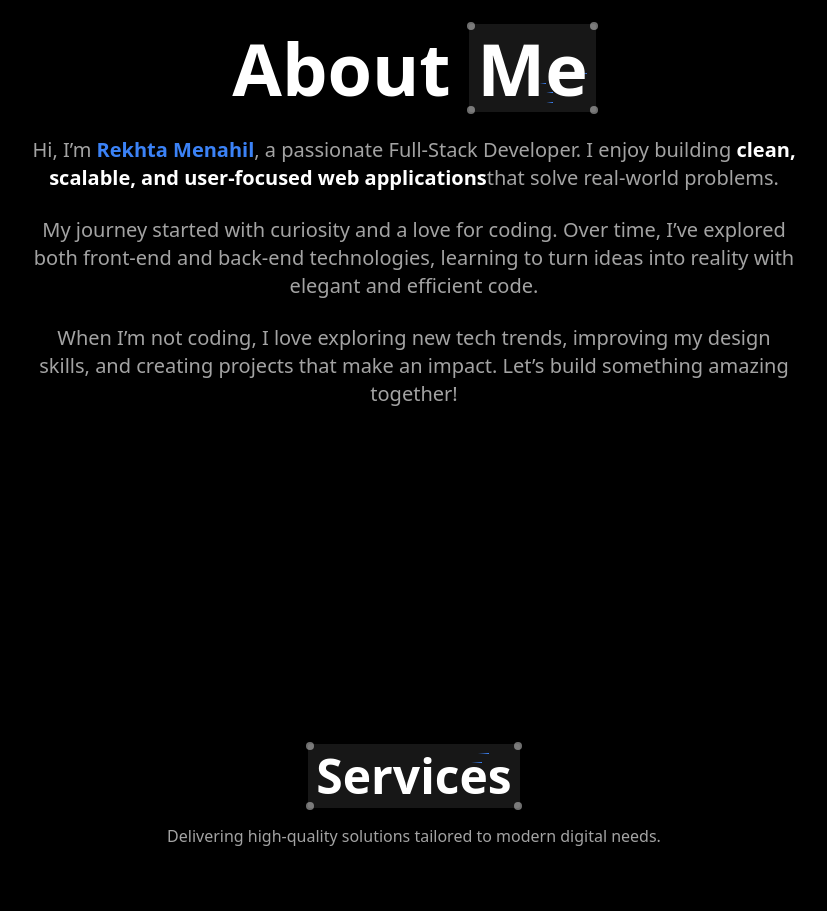
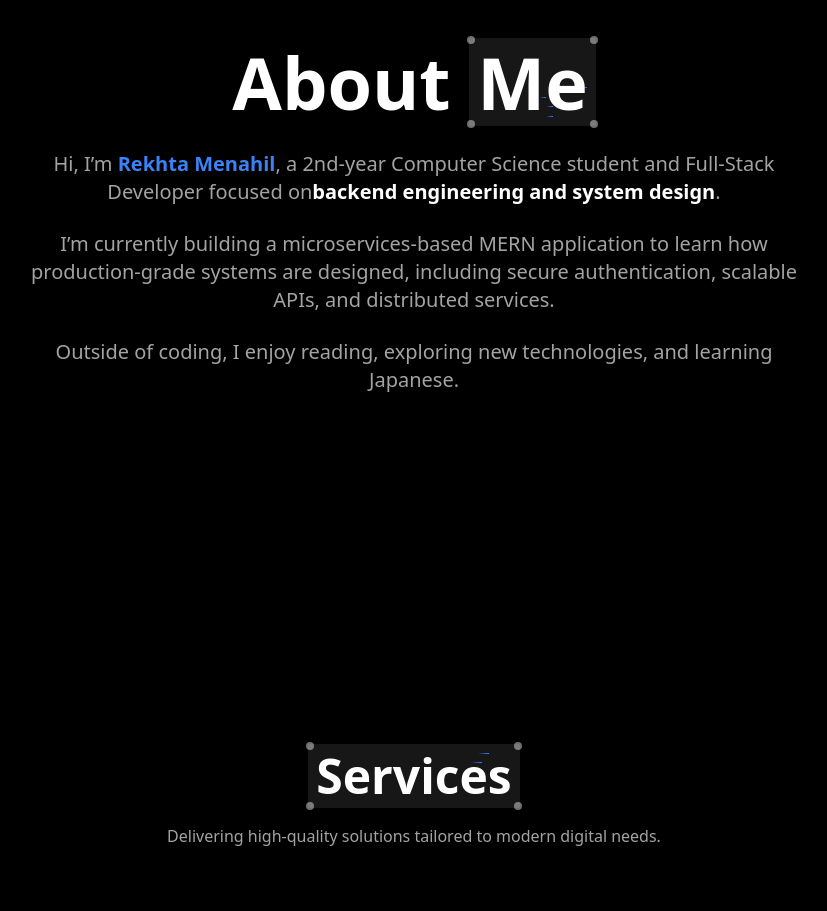
Before and after one commit to rikhtaa/Portfolio, a Next.js app in the folder my-app/: page / in a window 1280 px wide. Shown: the part 1240-2151 px from the top of the page, without its empty margins (226-1053 px from the left). Built offline with nearby package versions, Linux system fonts and the light colour scheme.

Commit message:
update about me

```diff
--- a/my-app/components/About.jsx
+++ b/my-app/components/About.jsx
@@ -11,21 +11,20 @@ export  function About() {
           About <Cover>Me</Cover>
         </h1>
 
-        <p className="text-neutral-400 text-lg sm:text-xl leading-relaxed mb-6">
-          Hi, I’m <span className="text-blue-500 font-semibold">Rekhta Menahil</span>, a passionate Full-Stack Developer.
-          I enjoy building <span className="font-semibold text-white">clean, scalable, and user-focused web applications</span>
-          that solve real-world problems.
-        </p>
+        <p class="text-neutral-400 text-lg sm:text-xl leading-relaxed mb-6">
+  Hi, I’m <span class="text-blue-500 font-semibold">Rekhta Menahil</span>, a 2nd-year Computer Science student and Full-Stack Developer focused on
+  <span class="font-semibold text-white">backend engineering and system design</span>.
+</p>
 
-        <p className="text-neutral-400 text-lg sm:text-xl leading-relaxed mb-6">
-          My journey started with curiosity and a love for coding. Over time, I’ve explored both front-end and back-end technologies,
-          learning to turn ideas into reality with elegant and efficient code.
-        </p>
+<p class="text-neutral-400 text-lg sm:text-xl leading-relaxed mb-6">
+  I’m currently building a microservices-based MERN application to learn how production-grade systems are designed,
+  including secure authentication, scalable APIs, and distributed services.
+</p>
 
-        <p className="text-neutral-400 text-lg sm:text-xl leading-relaxed">
-          When I’m not coding, I love exploring new tech trends, improving my design skills, and creating projects that make an impact.
-          Let’s build something amazing together!
-        </p>
+<p class="text-neutral-400 text-lg sm:text-xl leading-relaxed">
+  Outside of coding, I enjoy reading, exploring new technologies,
+  and learning Japanese.
+</p>
       </div>
     </section>
   );
```
